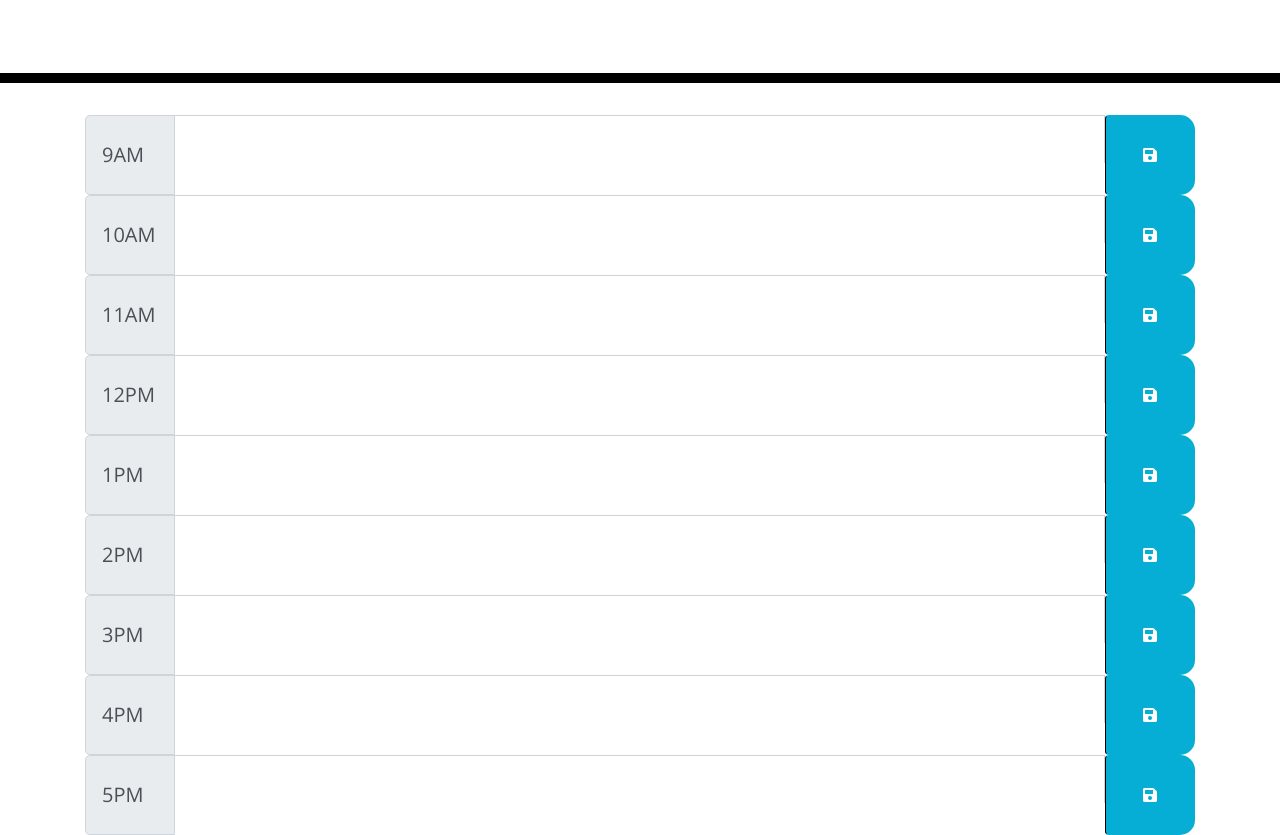
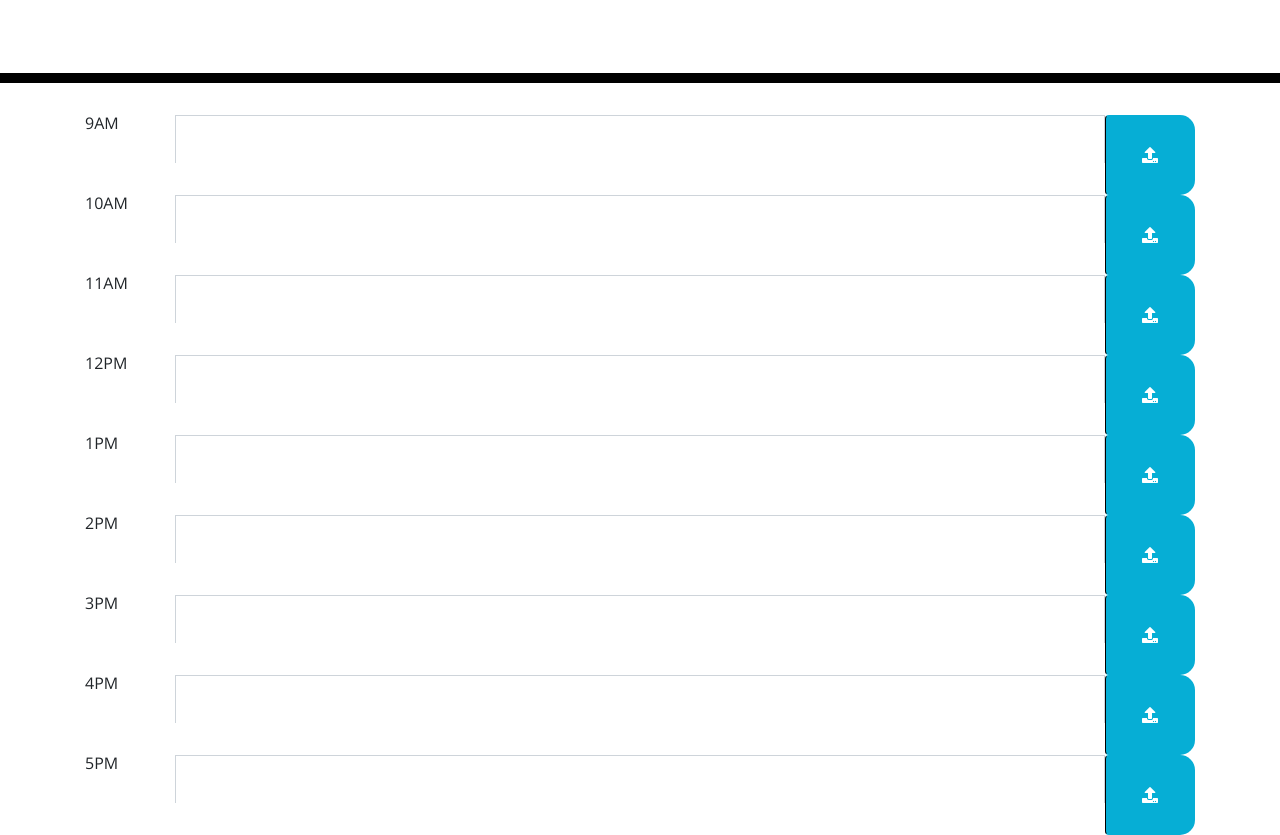
Before and after one commit to tirtasty/Daily-Planner, a plain HTML site: page index.html in a window 1280 px wide. Shown: the part 279-1114 px from the top of the page. Drawn offline with nearby package versions, Linux system fonts and the light colour scheme.

Commit message:
Update user interface and function

```diff
--- a/assets/script.js
+++ b/assets/script.js
@@ -1,4 +1,5 @@
 var currentDay = $('#currentDay');
+console.log(currentDay);
 
 
 //Display Real Time
--- a/index.html
+++ b/index.html
@@ -33,83 +33,83 @@
 
       <!-- 9am -->
       <div class="input-group input-group-lg timelock" data-hour="9">
-        <div class="input-group-prepend">
-          <span class="input-group-text 9am"></span>
+        <div class="inputCard">
+          <span class="inputText 9am"></span>
         </div>
         <input type="text" class="form-control hourBlock data1" data-hour="9">
-        <button class="btn saveBtn fas fa-save"></button>
+        <button class="btn saveBtn fas fa-upload"></button>
       </div>
 
       <!-- 10am -->
       <div class="input-group input-group-lg timelock" data-hour="10">
-        <div class="input-group-prepend">
-          <span class="input-group-text 10am"></span>
+        <div class="inputCard">
+          <span class="inputText 10am"></span>
         </div>
         <input type="text" class="form-control hourBlock data2" data-hour="10">
-        <button class="btn saveBtn fas fa-save"></button>
+        <button class="btn saveBtn fas fa-upload"></button>
       </div>
 
       <!-- 11am -->
       <div class="input-group input-group-lg timelock" data-hour="11">
-        <div class="input-group-prepend">
-          <span class="input-group-text 11am"></span>
+        <div class="inputCard">
+          <span class="inputText 11am"></span>
         </div>
         <input type="text" class="form-control hourBlock data3" data-hour="11">
-        <button class="btn saveBtn fas fa-save"></button>
+        <button class="btn saveBtn fas fa-upload"></button>
       </div>
 
       <!-- 12am -->
       <div class="input-group input-group-lg timelock" data-hour="12">
-        <div class="input-group-prepend">
-          <span class="input-group-text 12pm"></span>
+        <div class="inputCard">
+          <span class="inputText 12pm"></span>
         </div>
         <input type="text" class="form-control hourBlock data4" data-hour="12">
-        <button class="btn saveBtn fas fa-save"></button>
+        <button class="btn saveBtn fas fa-upload"></button>
       </div>
 
       <!-- 1pm -->
       <div class="input-group input-group-lg timelock" data-hour="13">
-        <div class="input-group-prepend">
-          <span class="input-group-text 1pm"></span>
+        <div class="inputCard">
+          <span class="inputText 1pm"></span>
         </div>
         <input type="text" class="form-control hourBlock data5" data-hour="13">
-        <button class="btn saveBtn fas fa-save"></button>
+        <button class="btn saveBtn fas fa-upload"></button>
       </div>
 
       <!-- 2pm -->
       <div class="input-group input-group-lg timelock" data-hour="14">
-        <div class="input-group-prepend">
-          <span class="input-group-text 2pm"></span>
+        <div class="inputCard">
+          <span class="inputText 2pm"></span>
         </div>
         <input type="text" class="form-control hourBlock data6" data-hour="14">
-        <button class="btn saveBtn fas fa-save"></button>
+        <button class="btn saveBtn fas fa-upload"></button>
       </div>
 
       <!-- 3pm -->
       <div class="input-group input-group-lg timelock" data-hour="15">
-        <div class="input-group-prepend">
-          <span class="input-group-text 3pm"></span>
+        <div class="inputCard">
+          <span class="inputText 3pm"></span>
         </div>
         <input type="text" class="form-control hourBlock data7" data-hour="15">
-        <button class="btn saveBtn fas fa-save"></button>
+        <button class="btn saveBtn fas fa-upload"></button>
       </div>
 
       <!-- 4pm -->
       <div class="input-group input-group-lg timelock" data-hour="16">
-        <div class="input-group-prepend">
-          <span class="input-group-text 4pm"></span>
+        <div class="inputCard">
+          <span class="inputText 4pm"></span>
         </div>
         <input type="text" class="form-control hourBlock data8" data-hour="16">
-        <button class="btn saveBtn fas fa-save"></button>
+        <button class="btn saveBtn fas fa-upload"></button>
       </div>
 
       <!-- 5pm -->
       <div class="input-group input-group-lg timelock" data-hour="17">
-        <div class="input-group-prepend">
-          <span class="input-group-text 5pm"></span>
+        <div class="inputCard">
+          <span class="inputText 5pm"></span>
         </div>
         <input type="text" class="form-control hourBlock data9" data-hour="17">
-        <button class="btn saveBtn fas fa-save"></button>
+        <button class="btn saveBtn fas fa-upload"></button>
       </div>
 
 
--- a/style.css
+++ b/style.css
@@ -11,6 +11,7 @@ textarea {
   color: #000000;
   border-left: 1px solid black;
   padding: 10px;
+  height: 120px;
 }
 
 
@@ -56,7 +57,7 @@ textarea {
   height: 80px;
 }
 
-.input-group-text {
+.inputCard {
   width: 90px;
 }
 
```
